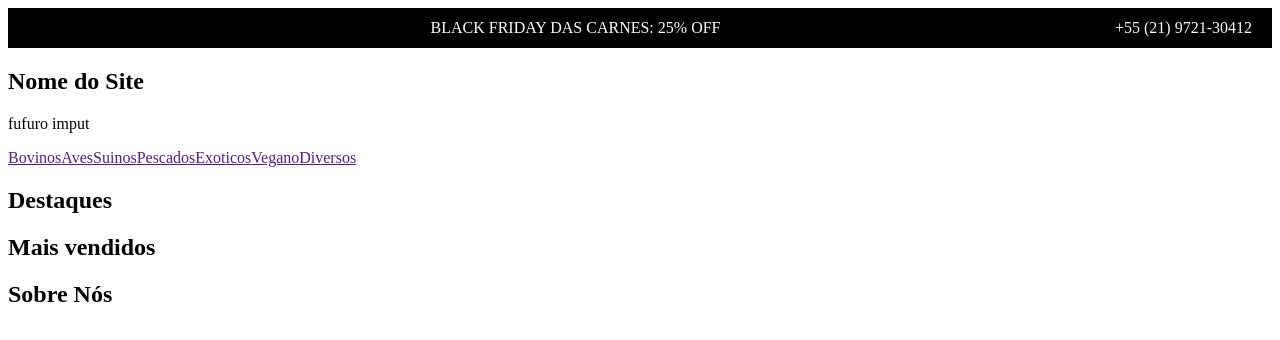
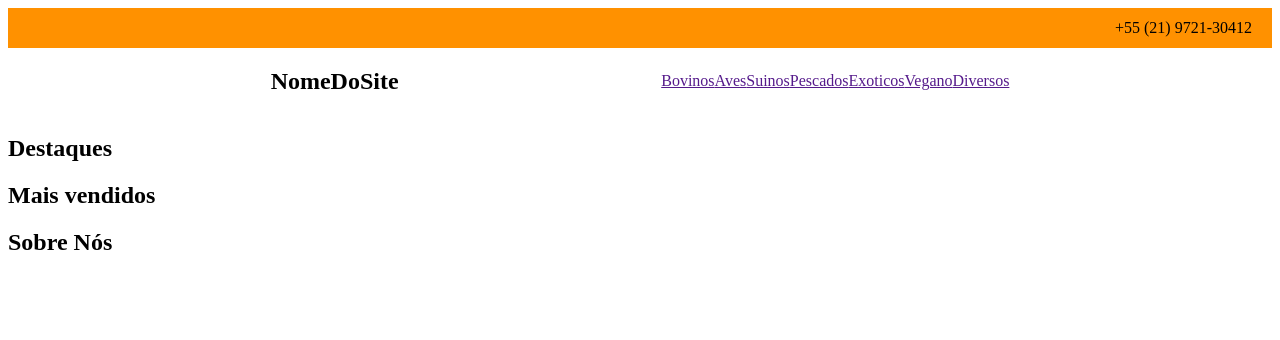
Before and after one commit to NickPW00/siteChurrasco, a plain HTML site: page index.html in a window 1280 px wide. Drawn offline with Linux system fonts and the light colour scheme.

Commit message:
Modificado apenas header, comr 'parte2Header. Feito em 01/03/2023, na faculdade.

```diff
--- a/index.html
+++ b/index.html
@@ -11,19 +11,15 @@
 <body>
     <header>
         <div id="blackFriday">
-            <div>
-                <a href="#"><img src="1384005.png" alt=""></a>
-                <a href="#"><img src="1384015.png" alt=""></a>
-                <a href="#"><img src="2168336.png" alt=""></a>
-            </div>
-            <p>BLACK FRIDAY DAS CARNES: 25% OFF</p>
+            <p></p>
             <p>+55 (21) 9721-30412</p>
         </div>
-        <h2>Nome do Site</h2>
-        <p>fufuro imput</p>
-        <nav>
-            <a href="">Bovinos</a><a href="">Aves</a><a href="">Suinos</a><a href="">Pescados</a><a href="">Exoticos</a><a href="">Vegano</a><a href="">Diversos</a>
-        </nav>
+        <div id="parte2Header">
+            <h2>NomeDoSite</h2>
+            <nav>
+                <a href="">Bovinos</a><a href="">Aves</a><a href="">Suinos</a><a href="">Pescados</a><a href="">Exoticos</a><a href="">Vegano</a><a href="">Diversos</a>
+            </nav>
+        </div>
     </header>
     <main>
 
--- a/style.css
+++ b/style.css
@@ -1,5 +1,13 @@
+
+
+#parte2Header{
+    display: flex;
+    align-items: center;
+    justify-content: space-evenly;
+}
+
 #blackFriday{
-    border: 5px solid black;
+    border: 5px solid rgb(255, 145, 0);
     display: flex;
     height: 35px;
     width: 100%;
@@ -7,12 +15,13 @@
     align-items: center;
     padding: 15px;
     box-sizing: border-box;
-    background-color:black;
-    color:white
+    background-color:rgb(255, 145, 0);
+    color:rgb(0, 0, 0)
 }
 #blackFriday img{
     width: 20px;
     filter: invert();
 }
 
+
 /* Utilizar cores de tom laranja, como a maioria dos sites estão. */
```
